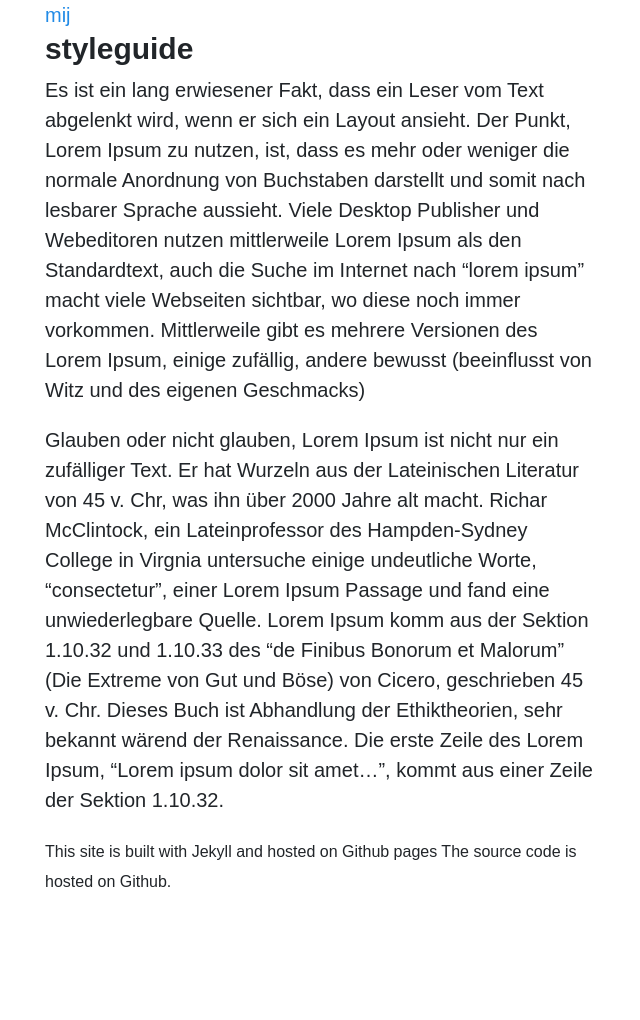
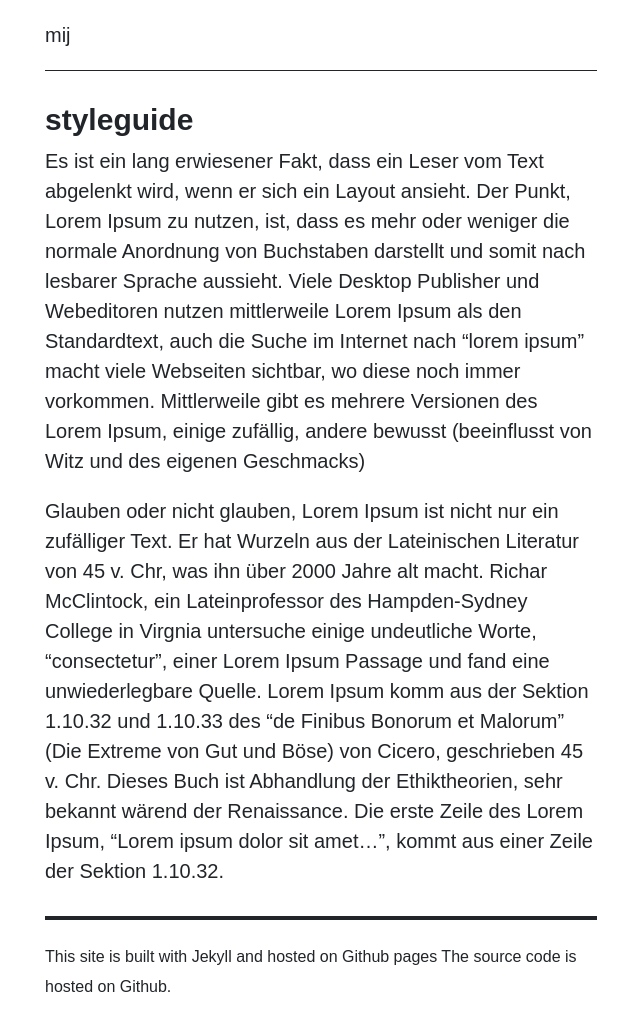
Before and after one commit to muhammadilfaj/mij, a Jekyll site: the page built from styleguide.md, in a window 1280 px wide. Shown: the whole page, without its empty margins (319-959 px from the left). Built offline with Jekyll 4.4.1, drawn with Linux system fonts in a browser that asks for light colours; some web fonts are replaced; before the commit the page ends 900 px from its top, so only the background shows below that.

Commit message:
Update default.html

```diff
--- a/_layouts/default.html
+++ b/_layouts/default.html
@@ -16,13 +16,13 @@
     <link rel="stylesheet" href="https://use.typekit.net/mgn3fya.css">
   </head>
   <body class="container">
-    <header class="main-header">
-      <a href="{{ site.baseurl }}">{{ site.title }}</a>
+    <header class="site-header">
+      <a href="{{ site.baseurl }}" class="text-dark">{{ site.title }}</a>
     </header>
     <main>
       {{ content }}
     </main>
-    <footer class="main-footer">
+    <footer class="site-footer">
       <small>This site is built with Jekyll and hosted on Github pages The source code is hosted on Github.</small>
     </footer>
   </body>
```
